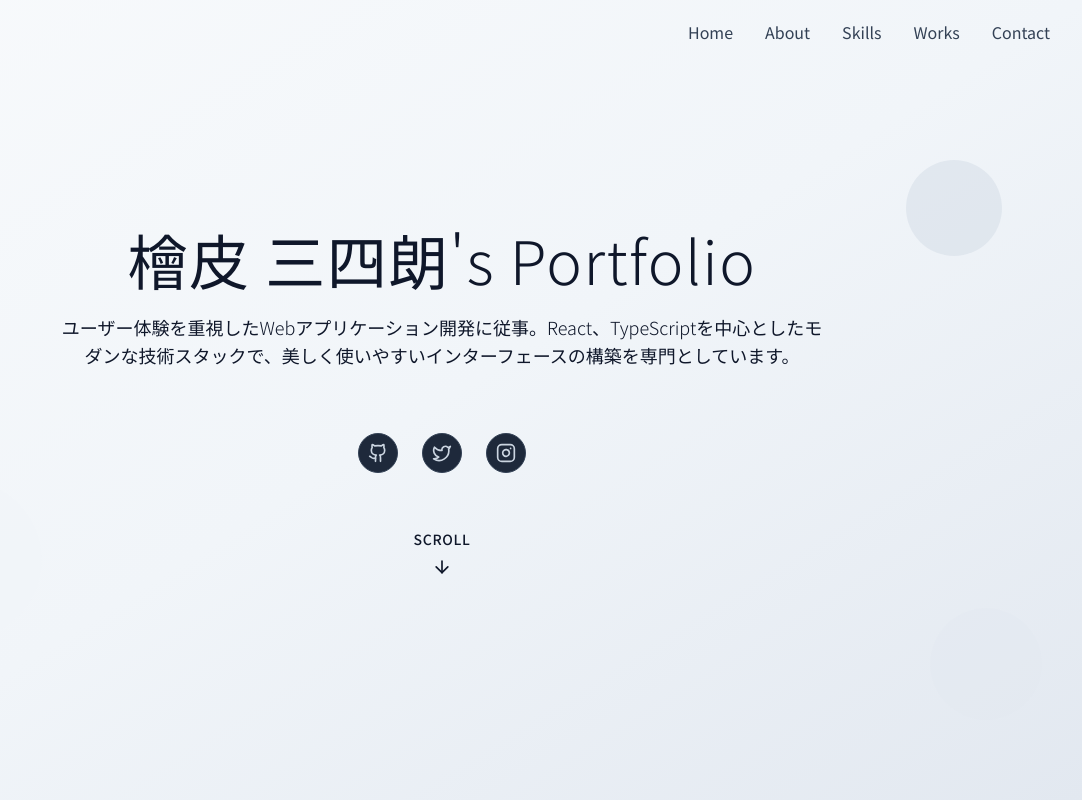
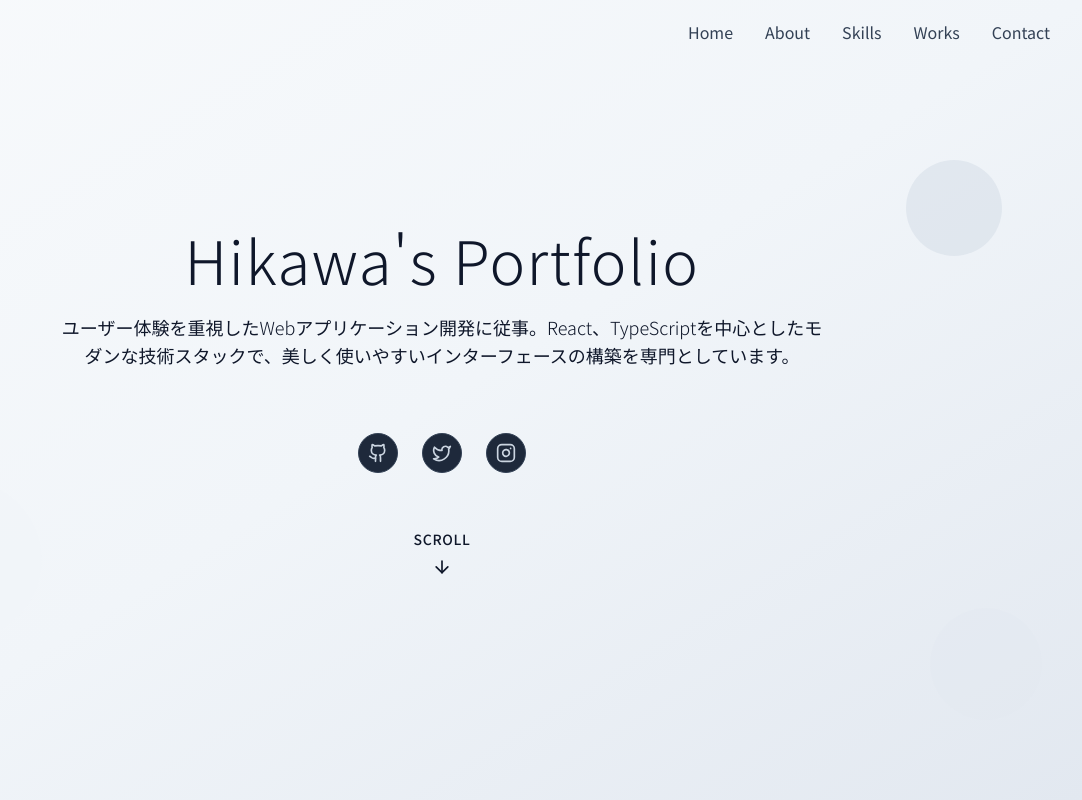
Before and after one commit to sanpicule/my-information, a React (Vite) app: page / in a window 1280 px wide. Shown: the top 800 px of the page, without its empty margins (198-1280 px from the left). Built offline with nearby package versions, Linux system fonts and the light colour scheme.

Commit message:
タイトル修正

```diff
--- a/src/components/Hero.tsx
+++ b/src/components/Hero.tsx
@@ -47,7 +47,7 @@ const Hero = ({ name, introduction, contact }: HeroProps) => {
           {/* Portfolio Title */}
           <motion.div className="mb-12">
             <h1 className="text-3xl sm:text-4xl md:text-5xl lg:text-6xl font-sans text-slate-900 mb-6 tracking-wide font-light">
-              {name}'s Portfolio
+              Hikawa's Portfolio
             </h1>
             <motion.p
               className="text-sm sm:text-base md:text-lg text-slate-900 max-w-3xl mx-auto font-light leading-relaxed font-sans"
```
